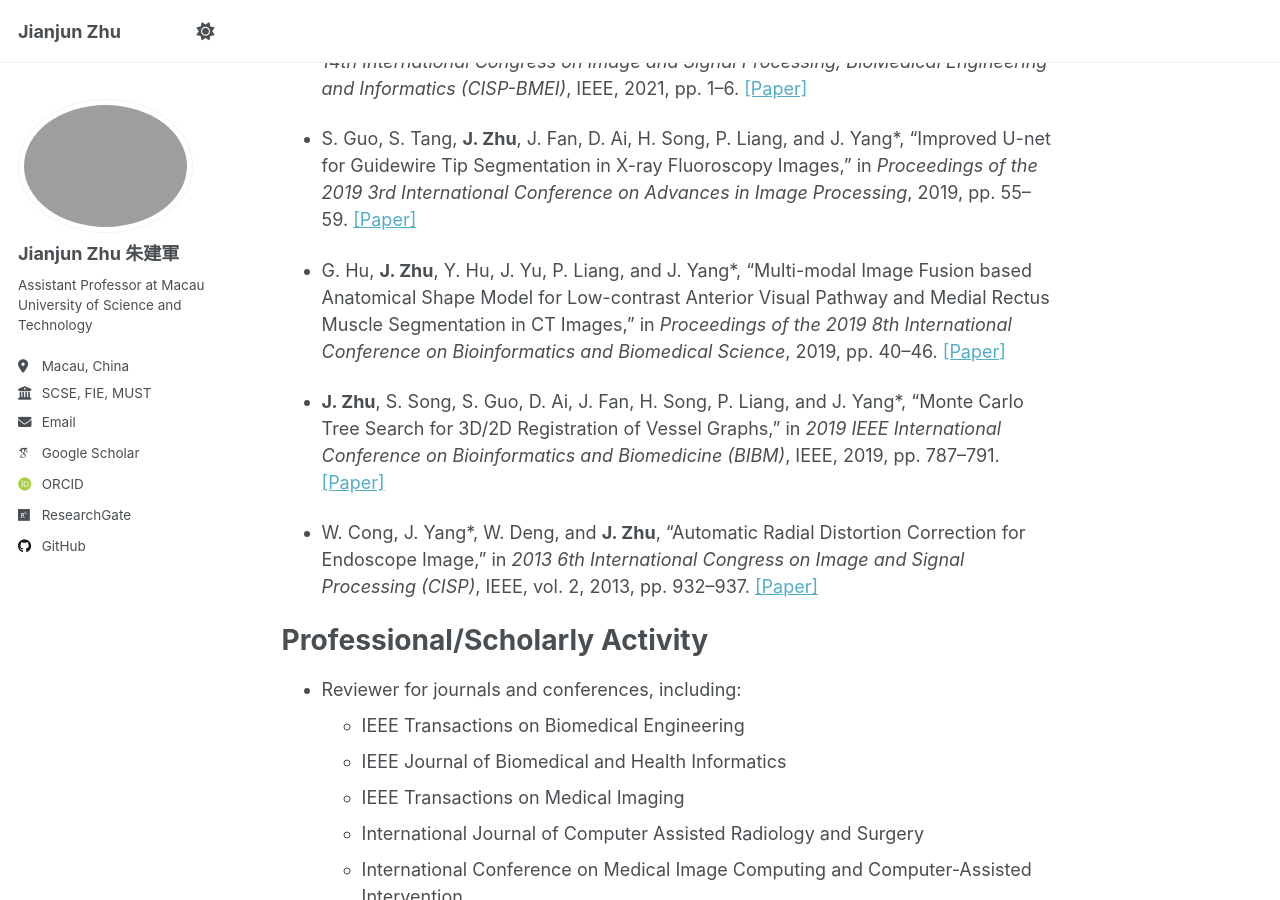
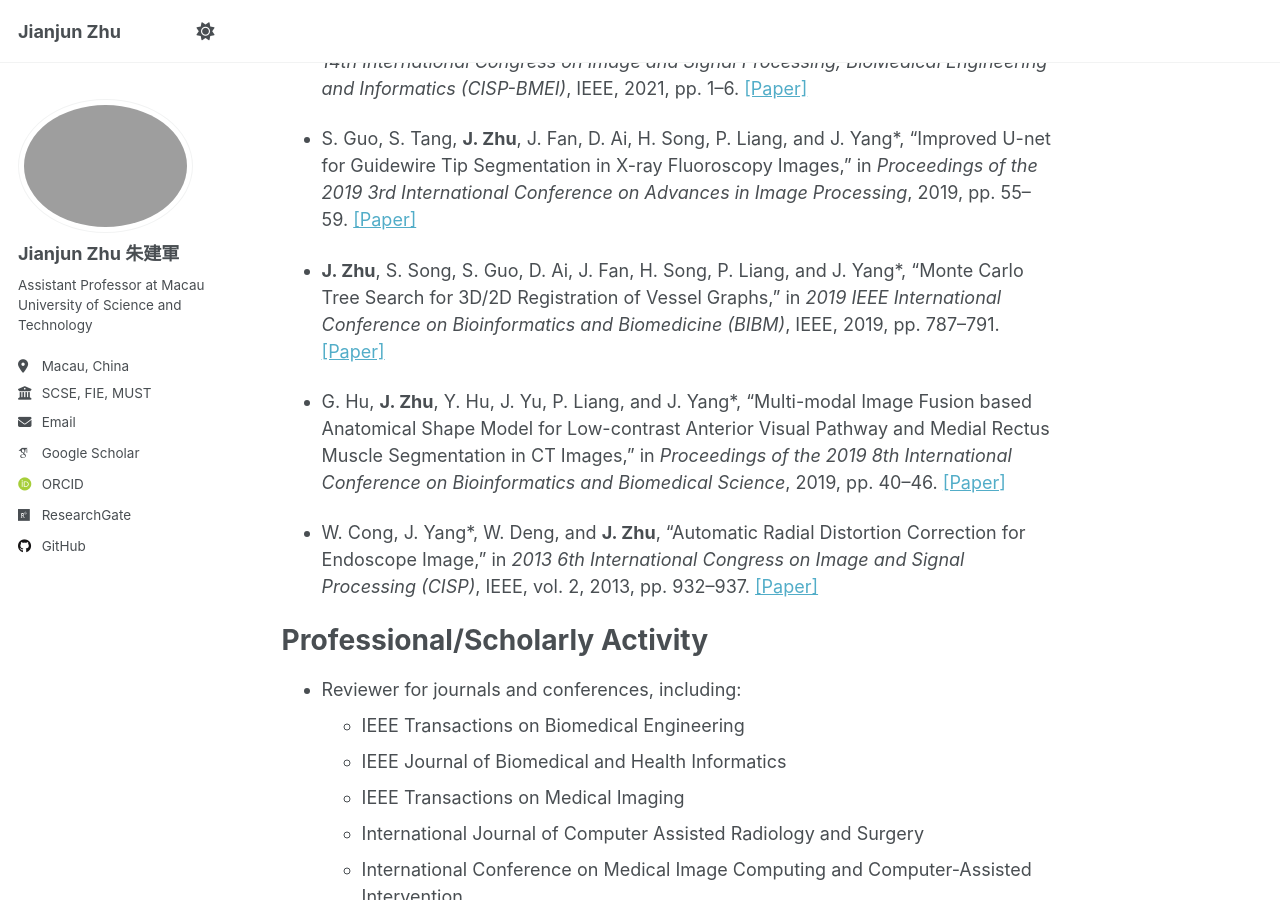
Before and after one commit to JianjunZhu/JianjunZhu.github.io, a Jekyll site: the page built from _pages/about.md, in a window 1280 px wide and 900 px high, scrolled down 6236 px. Built offline with Jekyll 4.4.1, drawn with Linux system fonts in a browser that asks for light colours; some web fonts are replaced; a script that is not in the unit is left out.

```diff
--- a/_pages/about.md
+++ b/_pages/about.md
@@ -136,9 +136,9 @@ Publications
 
 - S. Guo, S. Tang, **J. Zhu**, J. Fan, D. Ai, H. Song, P. Liang, and J. Yang\*, “Improved U-net for Guidewire Tip Segmentation in X-ray Fluoroscopy Images,” in *Proceedings of the 2019 3rd International Conference on Advances in Image Processing*, 2019, pp. 55–59. [[Paper]](https://doi.org/10.1145/3373419.3373449)
 
+- **J. Zhu**, S. Song, S. Guo, D. Ai, J. Fan, H. Song, P. Liang, and J. Yang\*, “Monte Carlo Tree Search for 3D/2D Registration of Vessel Graphs,” in *2019 IEEE International Conference on Bioinformatics and Biomedicine (BIBM)*, IEEE, 2019, pp. 787–791. [[Paper]](https://doi.org/10.1109/BIBM47256.2019.8983094)
+
 - G. Hu, **J. Zhu**, Y. Hu, J. Yu, P. Liang, and J. Yang\*, “Multi-modal Image Fusion based Anatomical Shape Model for Low-contrast Anterior Visual Pathway and Medial Rectus Muscle Segmentation in CT Images,” in *Proceedings of the 2019 8th International Conference on Bioinformatics and Biomedical Science*, 2019, pp. 40–46. [[Paper]](https://doi.org/10.1145/3369166.3369188)
-
-- **J. Zhu**, S. Song, S. Guo, D. Ai, J. Fan, H. Song, P. Liang, and J. Yang\*, “Monte Carlo Tree Search for 3D/2D Registration of Vessel Graphs,” in *2019 IEEE International Conference on Bioinformatics and Biomedicine (BIBM)*, IEEE, 2019, pp. 787–791. [[Paper]](https://doi.org/10.1109/BIBM47256.2019.8983094)
 
 - W. Cong, J. Yang\*, W. Deng, and **J. Zhu**, “Automatic Radial Distortion Correction for Endoscope Image,” in *2013 6th International Congress on Image and Signal Processing (CISP)*, IEEE, vol. 2, 2013, pp. 932–937. [[Paper]](https://doi.org/10.1109/CISP.2013.6745298)
 
```
